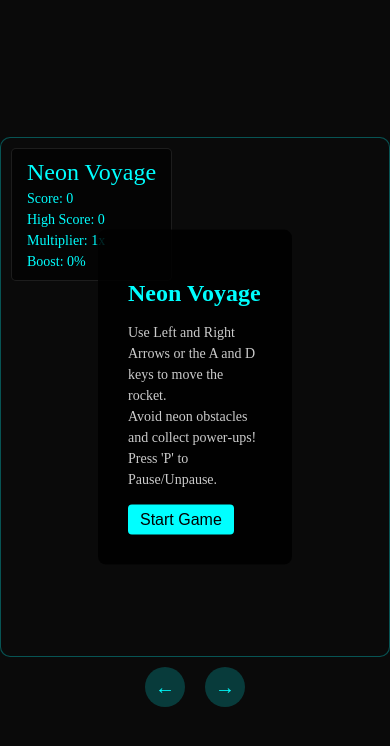
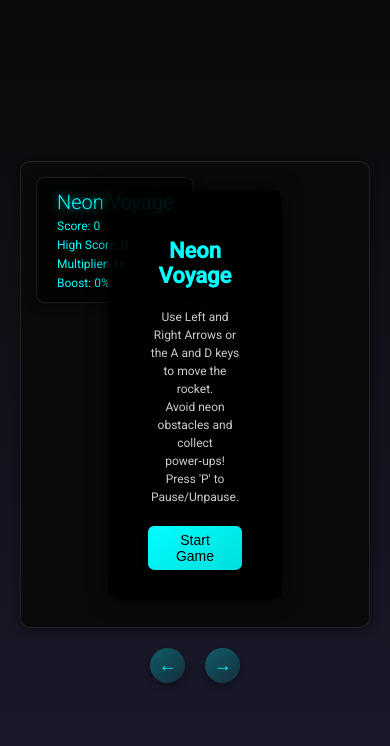
Before and after one commit to skulitom/NeonRocketGame, a plain HTML site: page index.html in a window 390 px wide. Drawn offline with Linux system fonts and the light colour scheme.

Commit message:
look optimization

```diff
--- a/index.html
+++ b/index.html
@@ -4,123 +4,150 @@
   <meta charset="UTF-8">
   <meta name="viewport" content="width=device-width, initial-scale=1">
   <title>Neon Voyage</title>
+  <!-- Modern Google Font -->
+  <link href="https://fonts.googleapis.com/css2?family=Roboto:wght@300;400;500&display=swap" rel="stylesheet">
   <style>
-    /* Ensure the body fills the viewport */
+    /* Global Styles */
     html, body {
       margin: 0;
       padding: 0;
-      background-color: #0a0a0a;
+      background: linear-gradient(180deg, #0a0a0a, #1a1a2e);
       overflow: hidden;
       height: 100%;
+      font-family: 'Roboto', sans-serif;
+      color: #e0e0e0;
     }
-    /* The game wrapper centres the game vertically and horizontally in a column layout */
+
+    /* Wrapper centres content */
     #gameWrapper {
       display: flex;
       flex-direction: column;
       align-items: center;
       justify-content: center;
       height: 100vh;
-      background-color: #0a0a0a;
+      background: linear-gradient(180deg, #0a0a0a, #1a1a2e);
+      padding: 20px;
+      box-sizing: border-box;
     }
-    /* The game container holds the fixed simulation (768×1024) */
+
+    /* Game container with a subtle look */
     #gameContainer {
       position: relative;
       background-color: #0a0a0a;
       overflow: hidden;
-      border: 1px solid rgba(0, 255, 255, 0.3);
+      border: 1px solid rgba(255, 255, 255, 0.1);
       border-radius: 10px;
       box-sizing: border-box;
-      /* Width and height are updated by JavaScript to scale the game */
+      box-shadow: 0 0 10px rgba(0, 0, 0, 0.5);
+      transition: box-shadow 0.3s;
     }
-    /* The canvas’s internal resolution remains fixed (simulation 768×1024),
-       but its CSS size fills its parent container */
+    #gameContainer:hover {
+      box-shadow: 0 0 15px rgba(0, 0, 0, 0.7);
+    }
+
+    /* Canvas styles */
     #gameCanvas {
       display: block;
       width: 100%;
       height: 100%;
       border-radius: 10px;
-      box-shadow: 0 0 20px rgba(0, 255, 255, 0.2);
     }
-    /* UI overlays (info, start screen, game over, pause) remain inside the game container */
+
+    /* UI overlays */
     #gameInfo, #startScreen, #gameOver, #pauseScreen {
       position: absolute;
       z-index: 10;
+      font-weight: 400;
     }
     #gameInfo {
-      top: 10px;
-      left: 10px;
-      padding: 10px 15px;
-      background: rgba(0, 0, 0, 0.6);
+      top: 15px;
+      left: 15px;
+      padding: 12px 20px;
+      background: rgba(0, 0, 0, 0.7);
       border: 1px solid rgba(255, 255, 255, 0.1);
-      border-radius: 5px;
+      border-radius: 8px;
+      box-shadow: 0 2px 10px rgba(0, 0, 0, 0.5);
     }
     #gameInfo h1 {
       margin: 0;
       font-size: 28px;
       font-weight: 300;
       color: #0ff;
+      text-shadow: 0 0 10px rgba(0,255,255,0.7);
     }
     #gameInfo div {
       margin-top: 5px;
       font-size: 18px;
       color: #0ff;
     }
+
     #startScreen, #gameOver, #pauseScreen {
       top: 50%;
       left: 50%;
       transform: translate(-50%, -50%);
-      background: rgba(0, 0, 0, 0.85);
-      padding: 30px;
-      border-radius: 8px;
-      text-align: centre;
+      background: rgba(0, 0, 0, 0.9);
+      padding: 30px 40px;
+      border-radius: 10px;
+      text-align: center;
       color: #e0e0e0;
+      box-shadow: 0 0 20px rgba(0,0,0,0.7);
     }
-    #startScreen h2 {
+    #startScreen h2, #gameOver h2 {
       color: #0ff;
-      font-size: 30px;
-      margin-bottom: 15px;
+      font-size: 32px;
+      margin-bottom: 20px;
     }
     #instructions {
       font-size: 16px;
       color: #ccc;
-      margin-bottom: 15px;
+      margin-bottom: 20px;
       line-height: 1.5;
     }
+
+    /* Buttons styling */
     #startBtn, #restartBtn {
-      background: #0ff;
+      background: linear-gradient(145deg, #0ff, #00dddd);
       color: #000;
       font-size: 18px;
-      padding: 8px 16px;
+      padding: 10px 20px;
       border: none;
-      border-radius: 4px;
+      border-radius: 6px;
       cursor: pointer;
-      transition: background 0.3s;
+      transition: background 0.3s, transform 0.2s;
+      box-shadow: 0 4px 6px rgba(0, 0, 0, 0.3);
     }
     #startBtn:hover, #restartBtn:hover {
-      background: #00dddd;
+      background: linear-gradient(145deg, #00dddd, #0ff);
+      transform: translateY(-2px);
+    }
+    #startBtn:active, #restartBtn:active {
+      transform: translateY(0);
     }
     #gameOverText {
-      color: #f33;
+      color: #ff5555;
       font-size: 36px;
-      margin-bottom: 15px;
+      margin-bottom: 20px;
+      text-shadow: 0 0 10px rgba(255,85,85,0.7);
     }
     #finalScore {
-      font-size: 20px;
-      margin-bottom: 15px;
+      font-size: 22px;
+      margin-bottom: 20px;
     }
     #restartInfo {
       color: #0ff;
       font-size: 16px;
-      margin-bottom: 15px;
+      margin-bottom: 20px;
     }
-    /* The on‑screen controls now appear as a normal flow element underneath the game container */
+
+    /* On-screen controls styling */
     #controls {
-      margin-top: 10px;
+      margin-top: 20px;
       display: flex;
       gap: 20px;
+      justify-content: center;
     }
     .control-btn {
-      background: rgba(0, 255, 255, 0.2);
+      background: linear-gradient(145deg, rgba(0, 255, 255, 0.3), rgba(0, 255, 255, 0.1));
       border: none;
       color: #0ff;
       font-size: 24px;
@@ -130,26 +157,29 @@
       cursor: pointer;
       transition: transform 0.2s, background 0.2s;
       user-select: none;
+      box-shadow: 0 4px 6px rgba(0, 0, 0, 0.3);
     }
     .control-btn:hover {
-      background: rgba(0, 255, 255, 0.4);
+      background: linear-gradient(145deg, rgba(0, 255, 255, 0.4), rgba(0, 255, 255, 0.2));
       transform: scale(1.1);
     }
     .control-btn:active {
       transform: scale(0.95);
     }
+
     /* Hide movement controls on desktop */
     @media (min-width: 700px) {
       #controls { display: none; }
     }
-    /* Adjust text sizes for smaller screens */
+
+    /* Adjust UI text sizes for smaller screens */
     @media (max-width: 600px) {
-      #gameInfo h1 { font-size: 24px; }
-      #gameInfo div { font-size: 14px; }
-      #startScreen h2 { font-size: 24px; }
-      #instructions { font-size: 14px; }
-      #startBtn, #restartBtn { font-size: 16px; padding: 6px 12px; }
-      .control-btn { font-size: 20px; width: 40px; height: 40px; }
+      #gameInfo h1 { font-size: 20px; }
+      #gameInfo div { font-size: 12px; }
+      #startScreen h2, #gameOver h2 { font-size: 22px; }
+      #instructions { font-size: 12px; }
+      #startBtn, #restartBtn { font-size: 14px; padding: 6px 12px; }
+      .control-btn { font-size: 18px; width: 35px; height: 35px; }
     }
   </style>
 </head>
@@ -181,14 +211,14 @@
       <div id="pauseScreen" style="display: none;">Paused</div>
       <canvas id="gameCanvas" width="768" height="1024"></canvas>
     </div>
-    <!-- On-screen controls now live outside the game container -->
+    <!-- On-screen controls (hidden on desktop) -->
     <div id="controls">
       <button id="leftBtn" class="control-btn">←</button>
       <button id="rightBtn" class="control-btn">→</button>
     </div>
   </div>
 
-  <!-- Audio elements (supply your own audio files) -->
+  <!-- Audio elements (provide your own audio files) -->
   <audio id="bgMusic" loop>
     <source src="bg-music.mp3" type="audio/mpeg">
   </audio>
@@ -206,7 +236,6 @@
     // Updated simulation resolution (portrait orientation)
     const SIM_WIDTH = 768;
     const SIM_HEIGHT = 1024;
-    // Global variable for the container scale (based on viewport)
     let containerScale = 1;
 
     // DOM elements
@@ -223,6 +252,8 @@
     const PAUSE_SCREEN = document.getElementById("pauseScreen");
     const START_BTN = document.getElementById("startBtn");
     const RESTART_BTN = document.getElementById("restartBtn");
+    const leftBtn = document.getElementById("leftBtn");
+    const rightBtn = document.getElementById("rightBtn");
 
     // Offscreen canvas for star drawing
     const offscreenCanvas = document.createElement("canvas");
@@ -237,15 +268,14 @@
     let screenShake = 0;
     const keys = {};
 
-    // Update container dimensions and store the container scale factor.
+    // Update the scale function with extra padding to display side borders on mobile
     function updateScale() {
-      // Calculate scale to fit the entire simulation (768×1024) into the viewport.
-      containerScale = Math.min(window.innerWidth / SIM_WIDTH, window.innerHeight / SIM_HEIGHT);
+      const padding = 40; // Adjust padding as needed
+      containerScale = Math.min((window.innerWidth - padding) / SIM_WIDTH, (window.innerHeight - padding) / SIM_HEIGHT);
       gameContainer.style.width = (SIM_WIDTH * containerScale) + "px";
       gameContainer.style.height = (SIM_HEIGHT * containerScale) + "px";
     }
 
-    // Set up the canvas internal resolution based on container scale and devicePixelRatio.
     function setupCanvas() {
       const dpr = window.devicePixelRatio || 1;
       let effectiveScale = containerScale * dpr;
@@ -263,7 +293,15 @@
     updateScale();
     setupCanvas();
 
-    // Initialise the game with a fixed simulation resolution.
+    // Ensure that when the window loses focus, keys are cleared (prevents runaway input)
+    window.addEventListener('blur', () => {
+      keys.ArrowLeft = false;
+      keys.ArrowRight = false;
+      keys.KeyA = false;
+      keys.KeyD = false;
+    });
+
+    // Initialise the game
     function initGame() {
       rocket = {
         x: SIM_WIDTH / 2,
@@ -341,7 +379,6 @@
       CTX.drawImage(offscreenCanvas, 0, 0);
     }
 
-    // Draw the rocket (streamlined triangular design with cockpit).
     function drawRocket() {
       if (rocket.isBreakingDown) {
         drawBreakingRocket();
@@ -571,7 +608,7 @@
 
     function updateRocket() {
       if (rocket.isBreakingDown) return;
-      // Allow left movement via ArrowLeft or A key; right via ArrowRight or D key.
+      // Determine acceleration based on keys
       rocket.acceleration.x = (keys.ArrowLeft || keys.KeyA ? -0.8 : (keys.ArrowRight || keys.KeyD ? 0.8 : 0));
       rocket.thrustPower = (keys.ArrowLeft || keys.KeyA || keys.ArrowRight || keys.KeyD) ? 0.8 : Math.max(0, rocket.thrustPower - 0.2);
       rocket.velocity.x += rocket.acceleration.x;
@@ -812,7 +849,7 @@
       animationId = requestAnimationFrame(gameLoop);
     }
 
-    // Event handlers
+    // Event handlers for keyboard
     document.addEventListener("keydown", e => {
       keys[e.code] = true;
       if (e.code === "KeyP") {
@@ -825,16 +862,28 @@
     document.addEventListener("keyup", e => {
       keys[e.code] = false;
     });
-    const leftBtn = document.getElementById("leftBtn");
-    const rightBtn = document.getElementById("rightBtn");
+
+    // Additional event listeners for on‑screen mobile controls
     leftBtn.addEventListener("mousedown", () => keys.ArrowLeft = true);
     leftBtn.addEventListener("mouseup", () => keys.ArrowLeft = false);
     leftBtn.addEventListener("touchstart", e => { e.preventDefault(); keys.ArrowLeft = true; });
     leftBtn.addEventListener("touchend", e => { e.preventDefault(); keys.ArrowLeft = false; });
+    leftBtn.addEventListener("touchcancel", e => { e.preventDefault(); keys.ArrowLeft = false; });
+
     rightBtn.addEventListener("mousedown", () => keys.ArrowRight = true);
     rightBtn.addEventListener("mouseup", () => keys.ArrowRight = false);
     rightBtn.addEventListener("touchstart", e => { e.preventDefault(); keys.ArrowRight = true; });
     rightBtn.addEventListener("touchend", e => { e.preventDefault(); keys.ArrowRight = false; });
+    rightBtn.addEventListener("touchcancel", e => { e.preventDefault(); keys.ArrowRight = false; });
+
+    // In case of pointer cancellation, clear keys
+    window.addEventListener("pointerup", () => {
+      keys.ArrowLeft = false;
+      keys.ArrowRight = false;
+      keys.KeyA = false;
+      keys.KeyD = false;
+    });
+
     START_BTN.addEventListener("click", () => {
       START_SCREEN.style.display = "none";
       startGame();
@@ -847,6 +896,7 @@
         spawnPowerUp();
       }
     }, 500);
+
     function startGame() {
       if (animationId) {
         cancelAnimationFrame(animationId);
```
